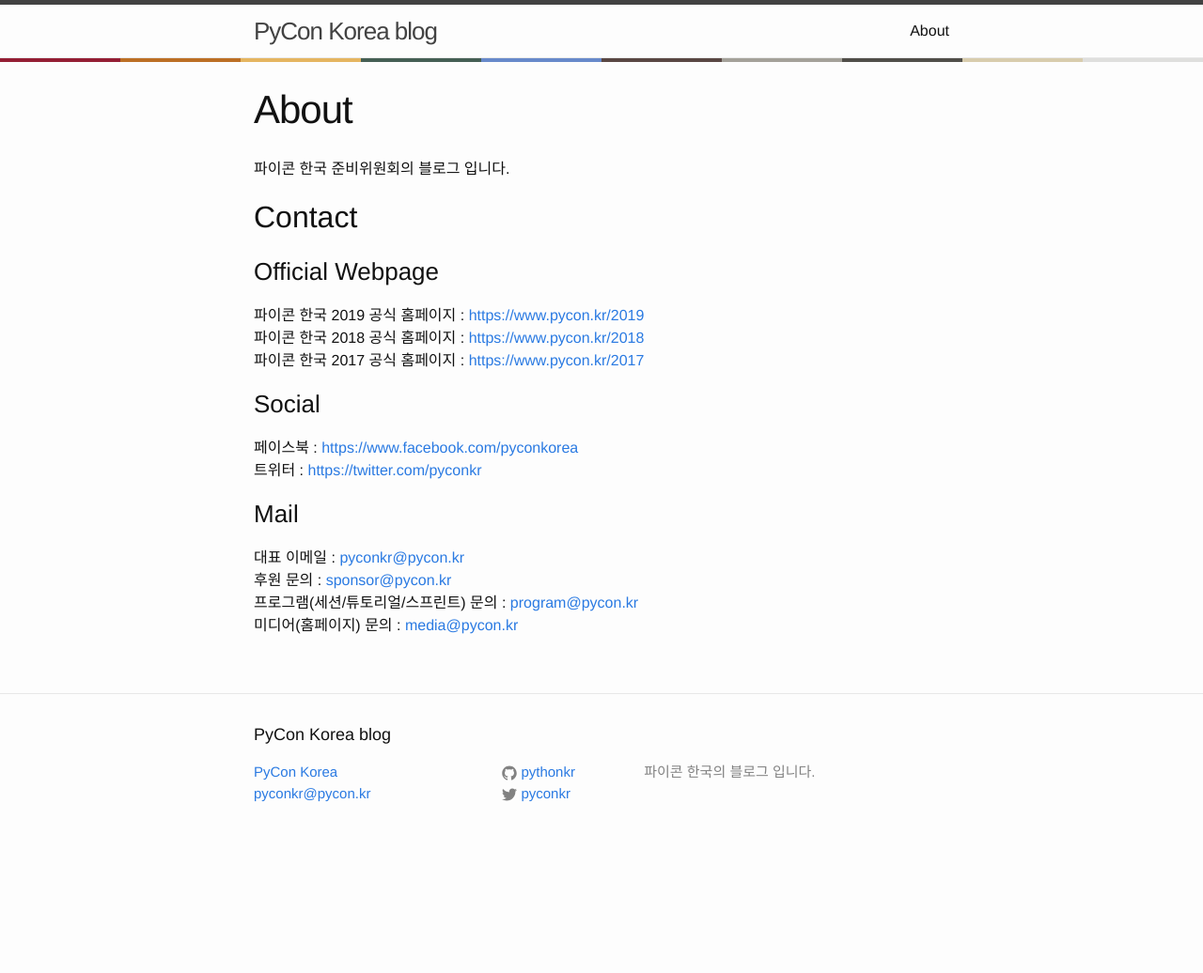
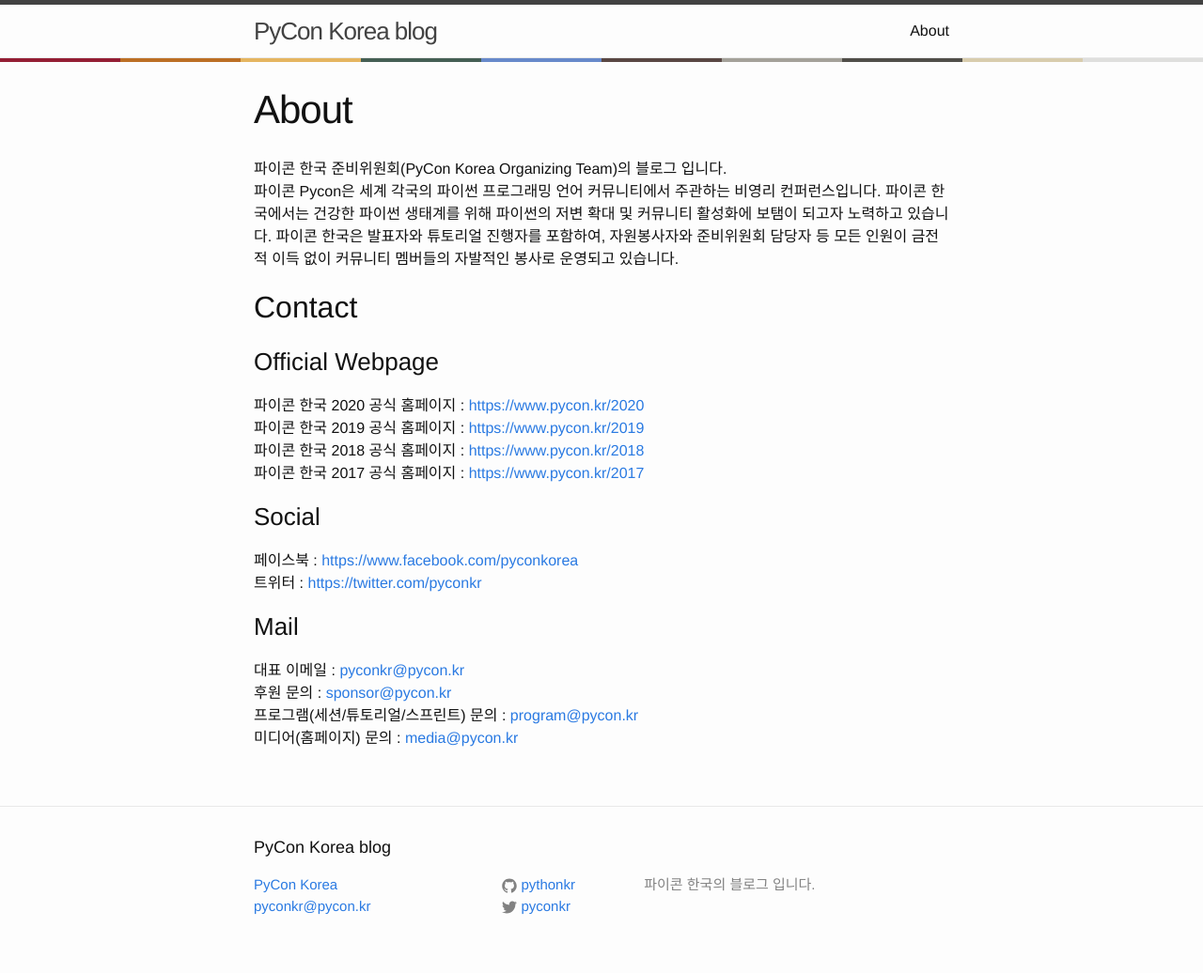
Before and after one commit to pythonkr/blog, a Jekyll site: the page built from about.md, in a window 1280 px wide. Shown: the whole page at 94% size. Built offline with Jekyll 4.4.1, drawn with Linux system fonts in a browser that asks for light colours; before the commit the page ends 916 px from its top, so only the background shows below that.

Commit message:
Add 2020 homepage, pycon 설명

```diff
--- a/about.md
+++ b/about.md
@@ -4,12 +4,13 @@
 permalink: /about/
 ---
 
-파이콘 한국 준비위원회의 블로그 입니다.
+파이콘 한국 준비위원회(PyCon Korea Organizing Team)의 블로그 입니다.
+파이콘 Pycon은 세계 각국의 파이썬 프로그래밍 언어 커뮤니티에서 주관하는 비영리 컨퍼런스입니다. 파이콘 한국에서는 건강한 파이썬 생태계를 위해 파이썬의 저변 확대 및 커뮤니티 활성화에 보탬이 되고자 노력하고 있습니다. 파이콘 한국은 발표자와 튜토리얼 진행자를 포함하여, 자원봉사자와 준비위원회 담당자 등 모든 인원이 금전적 이득 없이 커뮤니티 멤버들의 자발적인 봉사로 운영되고 있습니다.
 
 
 ## Contact
 ### Official Webpage
-
+파이콘 한국 2020 공식 홈페이지 : <https://www.pycon.kr/2020>
 파이콘 한국 2019 공식 홈페이지 : <https://www.pycon.kr/2019>
 파이콘 한국 2018 공식 홈페이지 : <https://www.pycon.kr/2018>
 파이콘 한국 2017 공식 홈페이지 : <https://www.pycon.kr/2017>
```
